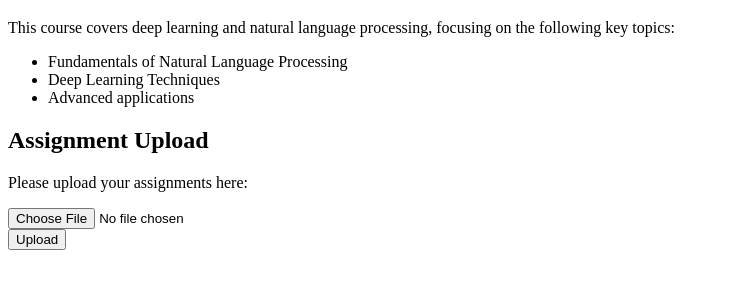
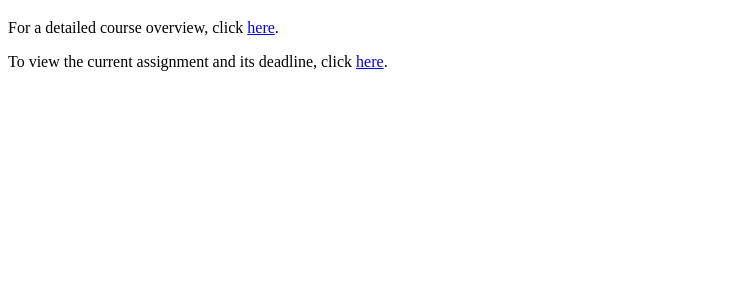
Before and after one commit to senchyna/senchyna.github.io, a plain HTML site: page index.html in a window 1280 px wide. Shown: the part 61-350 px from the top of the page, without its empty margins (0-729 px from the left). Drawn offline with nearby package versions, Linux system fonts and the light colour scheme.

Commit message:
Updated index.html to link to new course overview and current assignment pages

```diff
--- a/index.html
+++ b/index.html
@@ -10,16 +10,8 @@
 <body>
 <div class="container my-4">
 <h1 class="bg-primary text-white py-3">Course Overview</h1>
-<p>This course covers deep learning and natural language processing, focusing on the following key topics:</p>
-<ul>
-<li>Fundamentals of Natural Language Processing</li>
-<li>Deep Learning Techniques</li>
-<li>Advanced applications</li>
-</ul>
-<h2>Assignment Upload</h2>
-<p>Please upload your assignments here:</p>
-<form action="#" method="post">
-<input type="file" name="assignment"><br><input type="submit" value="Upload"></form>
+<p>For a detailed course overview, click <a href="course-overview.html">here</a>.</p>
+<p>To view the current assignment and its deadline, click <a href="assignment.html">here</a>.</p>
 </div>
 </body>
 </html>
```
